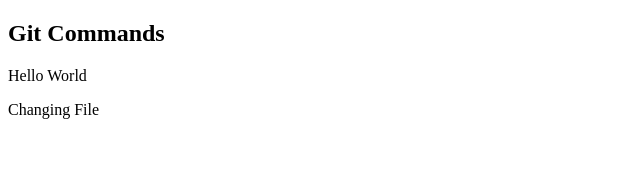
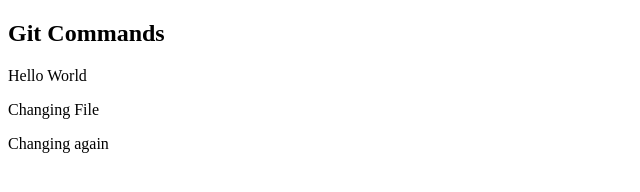
Before and after one commit to FarukhBashir123/GettingsStarted, a plain HTML site: page Index.html in a window 1280 px wide. Shown: the whole page, without its empty margins (0-640 px from the left). Drawn offline with Linux system fonts and the light colour scheme.

Commit message:
File Change again

```diff
--- a/Index.html
+++ b/Index.html
@@ -12,6 +12,7 @@
     <h2>Git Commands</h2>
     <p>Hello World</p>
     <p>Changing File</p>
+    <p>Changing again</p>
 </body>
 
 </html>
```
